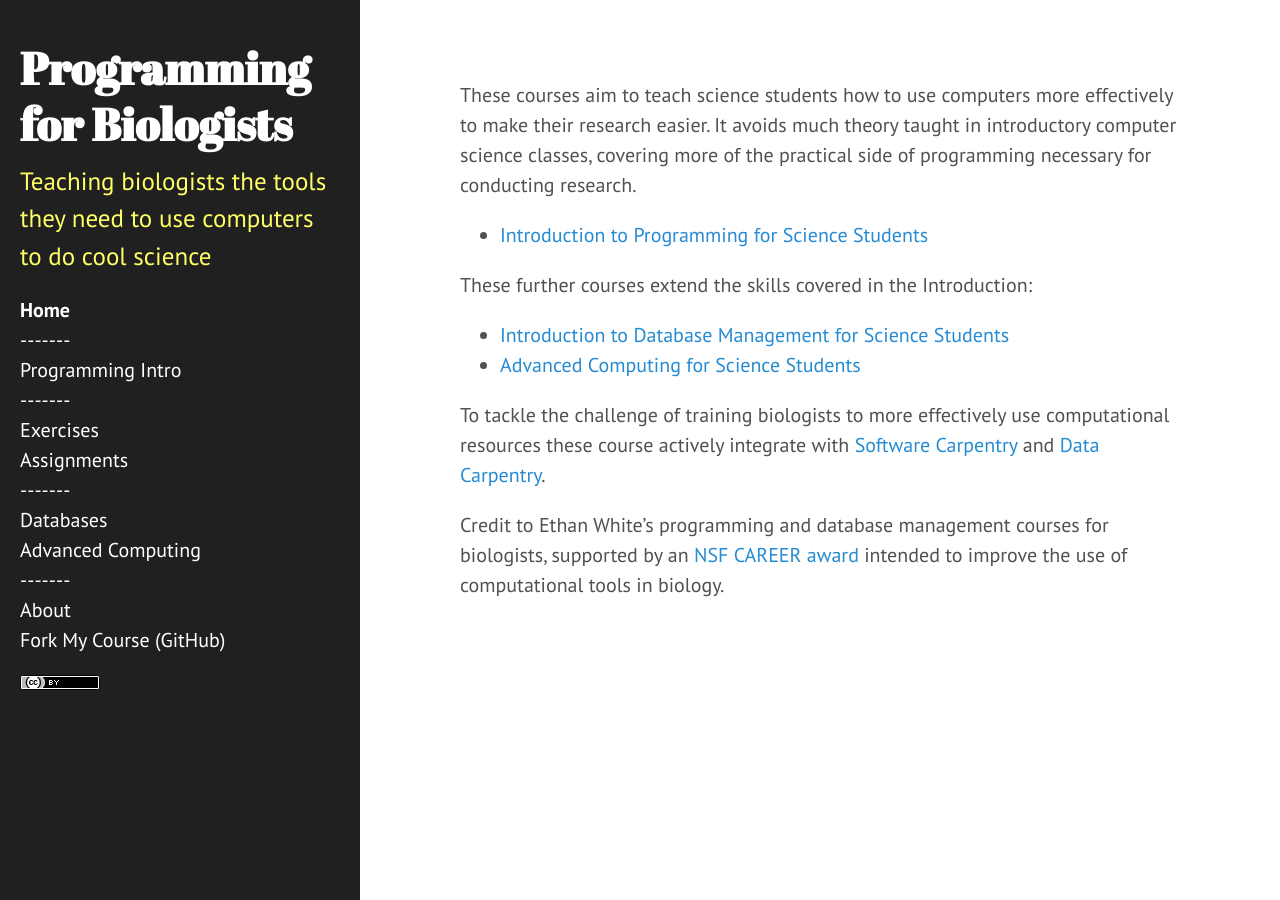
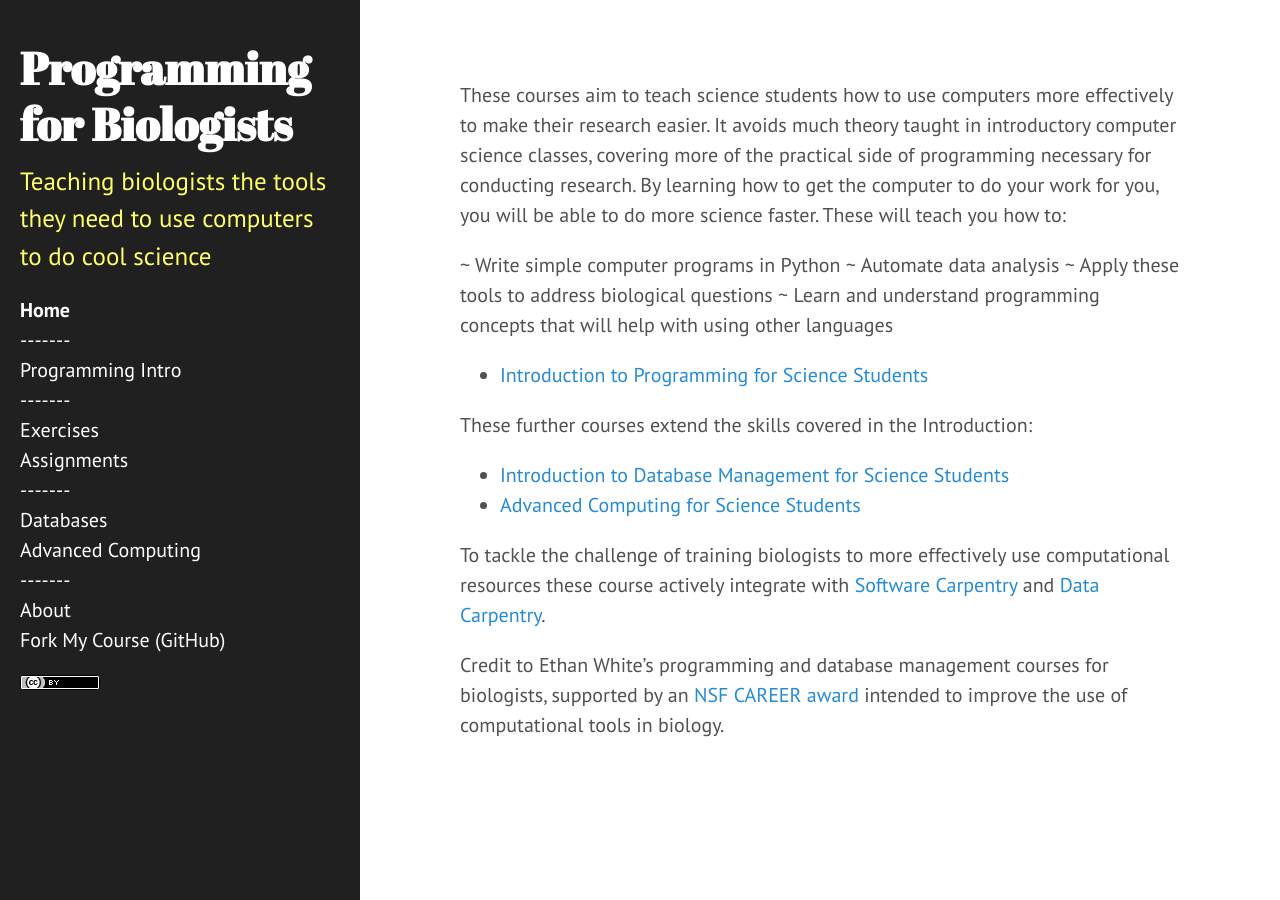
Before and after one commit to MonmouthSchool/MonmouthSchool.github.io, a Jekyll site: the page built from index.md, in a window 1280 px wide. Built offline with Jekyll 4.4.1, drawn with Linux system fonts in a browser that asks for light colours; Markdown is read by kramdown in place of the engine named in the settings.

Commit message:
Update index.md

```diff
--- a/index.md
+++ b/index.md
@@ -2,7 +2,12 @@
 layout: default
 redirect_from: /courses/
 ---
-These courses aim to teach science students how to use computers more effectively to make their research easier. It avoids much theory taught in introductory computer science classes, covering more of the practical side of programming necessary for conducting research.
+These courses aim to teach science students how to use computers more effectively to make their research easier. It avoids much theory taught in introductory computer science classes, covering more of the practical side of programming necessary for conducting research. By learning how to get the computer to do your work for you, you will be able to do more science faster. These will teach you how to:
+
+~ Write simple computer programs in Python
+~ Automate data analysis
+~ Apply these tools to address biological questions
+~ Learn and understand programming concepts that will help with using other languages
 
 * [Introduction to Programming for Science Students](/programming)
 
```
